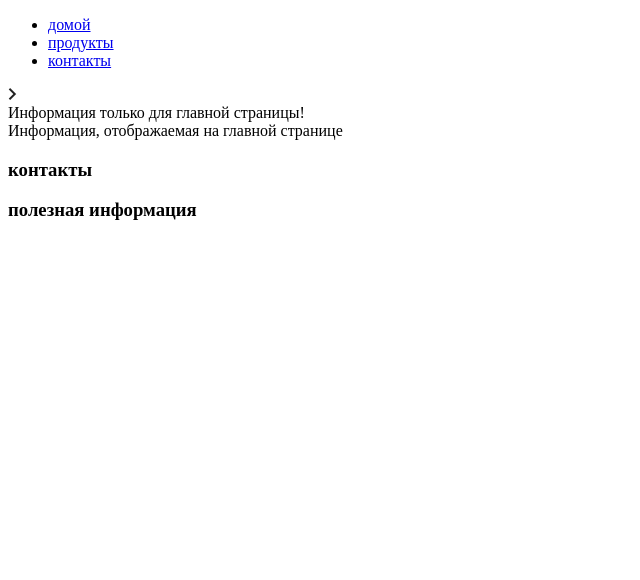
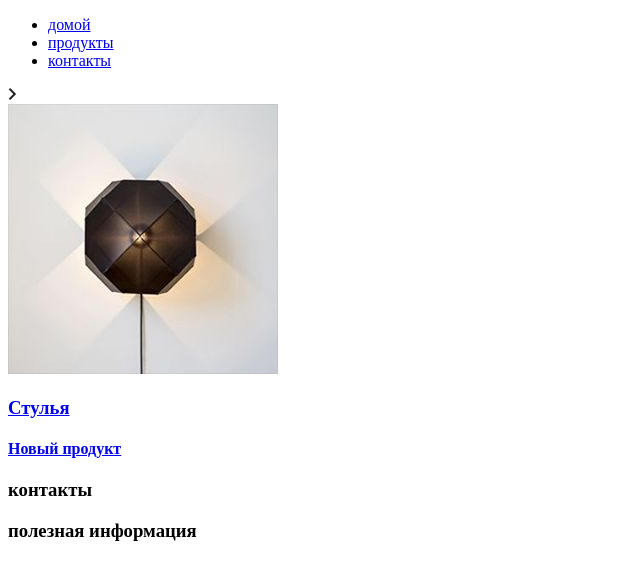
Before and after one commit to Efremov-Denis/newshop, a Django app: page / in a window 1280 px wide. Shown: the top 580 px of the page, without its empty margins (0-640 px from the left). Run offline with Django 3.2, Linux system fonts and the light colour scheme; data comes from the database, SQL or seed files in the repository.

Commit message:
in model to template

```diff
--- a/mainapp/templates/mainapp/index.html
+++ b/mainapp/templates/mainapp/index.html
@@ -4,11 +4,19 @@
 	Магазин
 {% endblock %}
 {% block content %}
-Информация только для главной страницы!
-<br>
-{{ first_line }}
+{% for product in products %}
+  <div class="block">
+    <a href="#">
+      <img src="/media/{{ product.image }}" alt="{{ product.short_desc }}">
+      <div class="text">
+        <h3>{{ product.category.name }}</h3>
+        <h4>{{ product.name }}</h4>
+        <p>{{ product.description }}</p>
+      </div>
+    </a>
+  </div>
+{% endfor %}
 {% endblock %}
-
 	<div class="container">
 		<div class="slider">
 			<div class="header clearfix">
--- a/mainapp/views.py
+++ b/mainapp/views.py
@@ -1,12 +1,13 @@
 from django.shortcuts import render
+from .models import ProductCategory, Product
 
 def main(request):
-    context = {
-        'first_line': 'Информация, отображаемая на главной странице',
-        'second_word': 'второе слово',
-    }
+    title = 'главная'
+
+    products = Product.objects.all()[:4]
+
+    context = {'title': title, 'products': products}
     return render(request, 'mainapp/index.html', context)
-
 
 def products(request):
     return render(request, 'mainapp/products.html')
```
